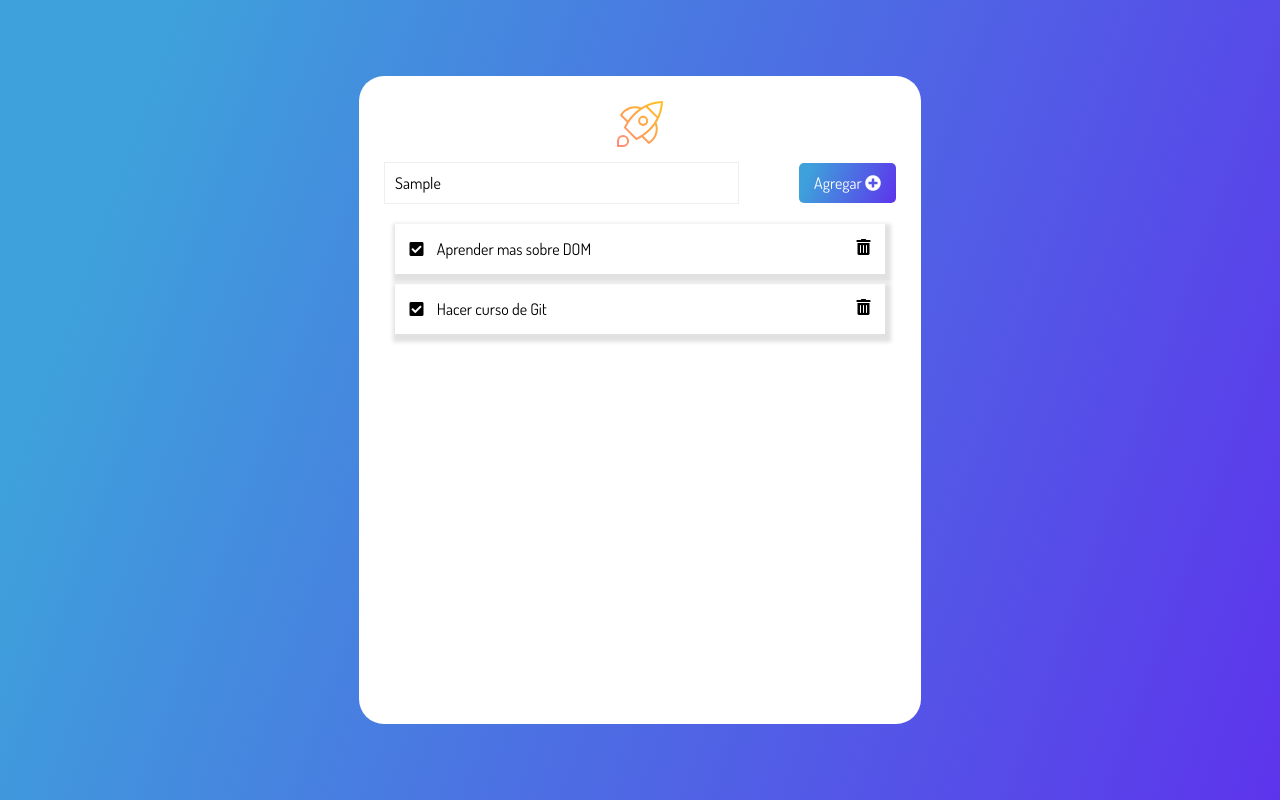
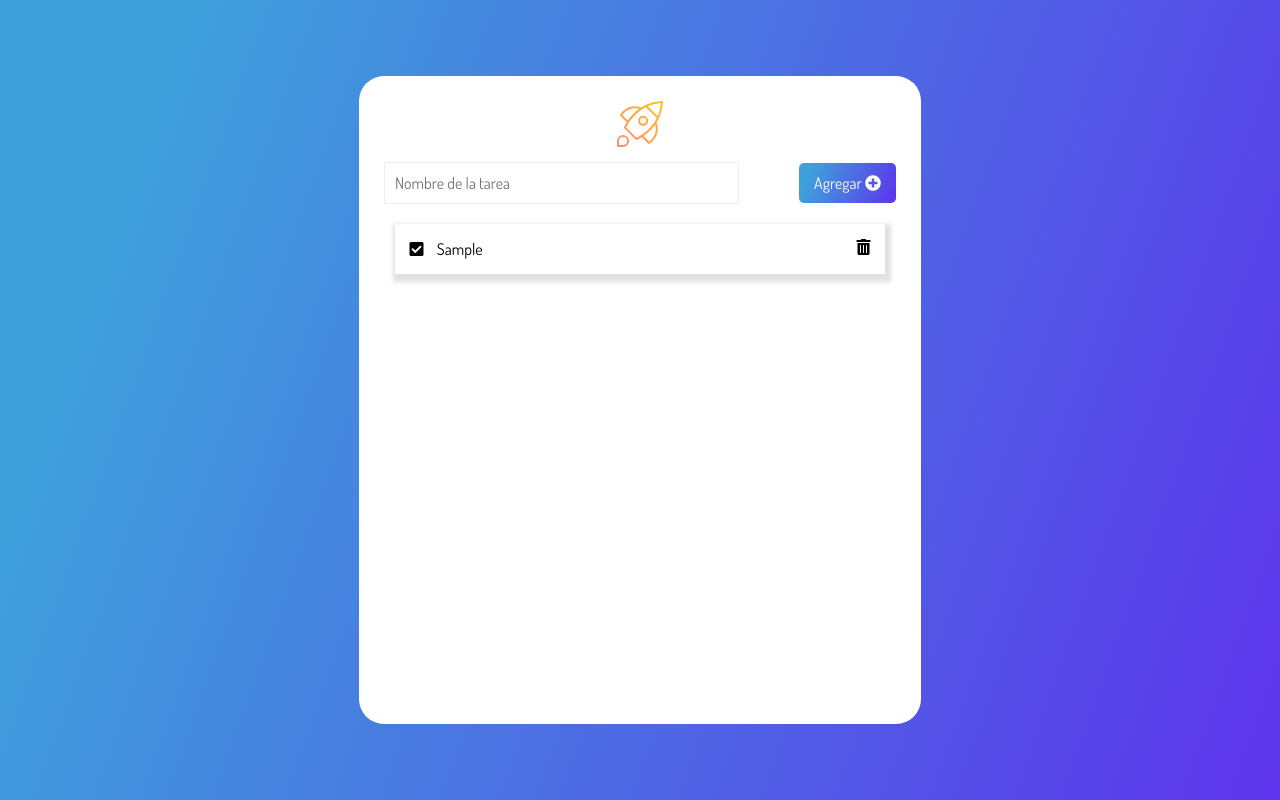
Before and after one commit to WilfredoEscS/gestor-de-tareas, a plain HTML site: page index.html in a window 1280 px wide. Both pictures are taken after typing "Sample" into the empty fields and a click on the button "Agregar". Drawn offline with Linux system fonts and the light colour scheme.

Commit message:
Clase 03 completada

```diff
--- a/index.html
+++ b/index.html
@@ -29,24 +29,7 @@
           </button>
         </form>
       </div>
-      <ul class="cardsList">
-        <li class="card">
-          <div>
-            <i class="fas fa-check-square completedIcon icon"></i>
-            <span class="task">Aprender mas sobre DOM</span>
-            <i class="fas fa-check-squareX"></i>
-          </div>
-          <i class="fas fa-trash-alt trashIcon icon"></i>
-        </li>
-        <li class="card">
-          <div>
-            <i class="fas fa-check-square completedIcon icon"></i>
-            <span class="task">Hacer curso de Git</span>
-            <i class="fas fa-check-squareX"></i>
-          </div>
-          <i class="fas fa-trash-alt trashIcon icon"></i>
-        </li>
-      </ul>
+      <ul class="cardsList" data-list></ul>
 
   </main>
   <script type="module" src="script.js"></script>
--- a/script.js
+++ b/script.js
@@ -2,7 +2,22 @@ const btn = document.querySelector("[data-form-btn]");
 const createTask = (e) => {
   e.preventDefault();
   const input = document.querySelector("[data-form-input]");
-  console.log(input.value);
+  const list = document.querySelector("[data-list]");
+  const task = document.createElement("li");
+  const value = input.value;
+  const content = `
+  <div>
+    <i class="fas fa-check-square completedIcon icon"></i>
+    <span class="task">${value}</span>
+    <i class="fas fa-check-squareX"></i>
+  </div>
+  <i class="fas fa-trash-alt trashIcon icon"></i>
+`;
+  task.classList.add("card");
+  input.value = "";
+  task.innerHTML = content;
+  list.appendChild(task);
+  console.log(content);
 };
 
 console.log(btn);
```
